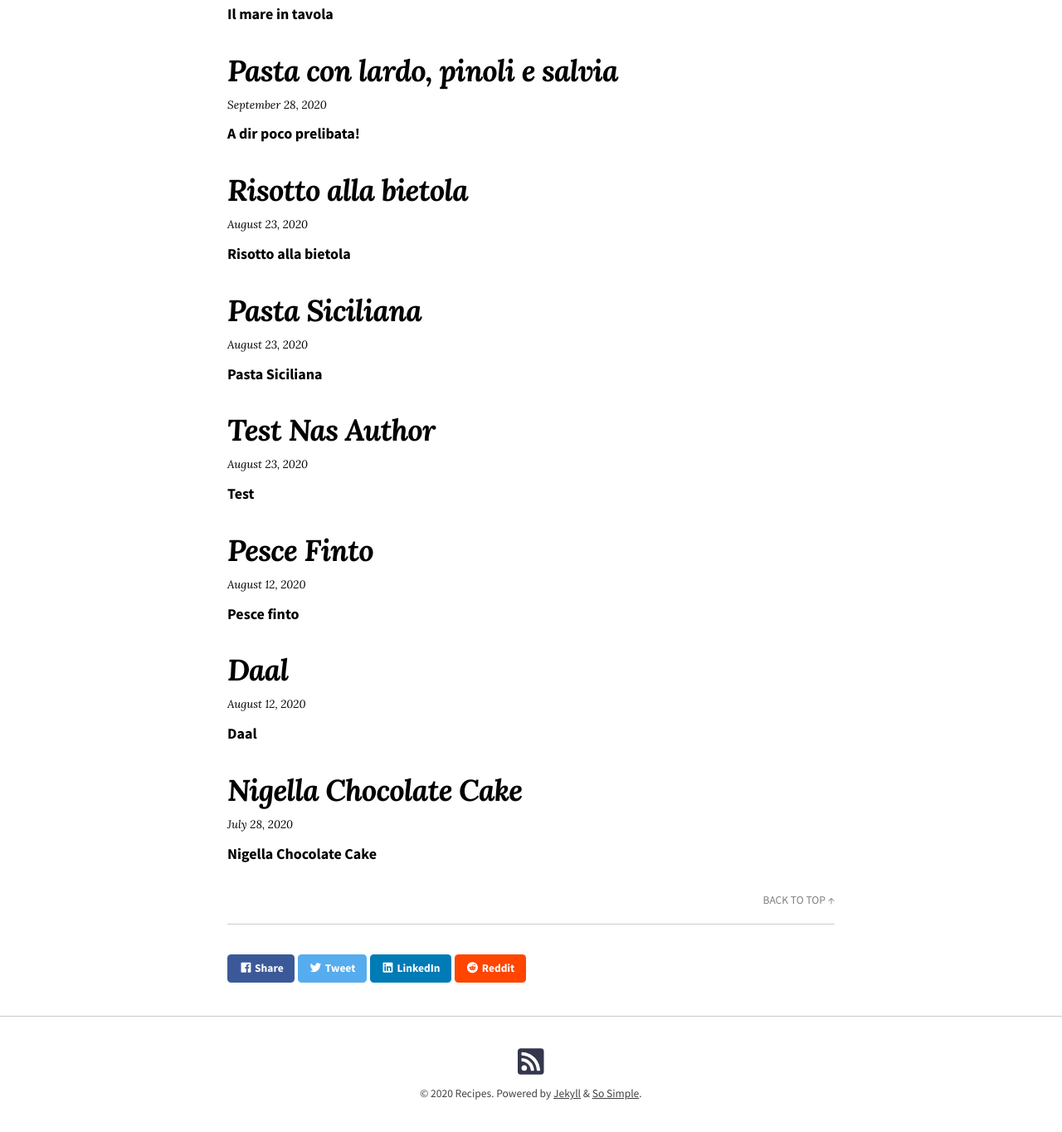
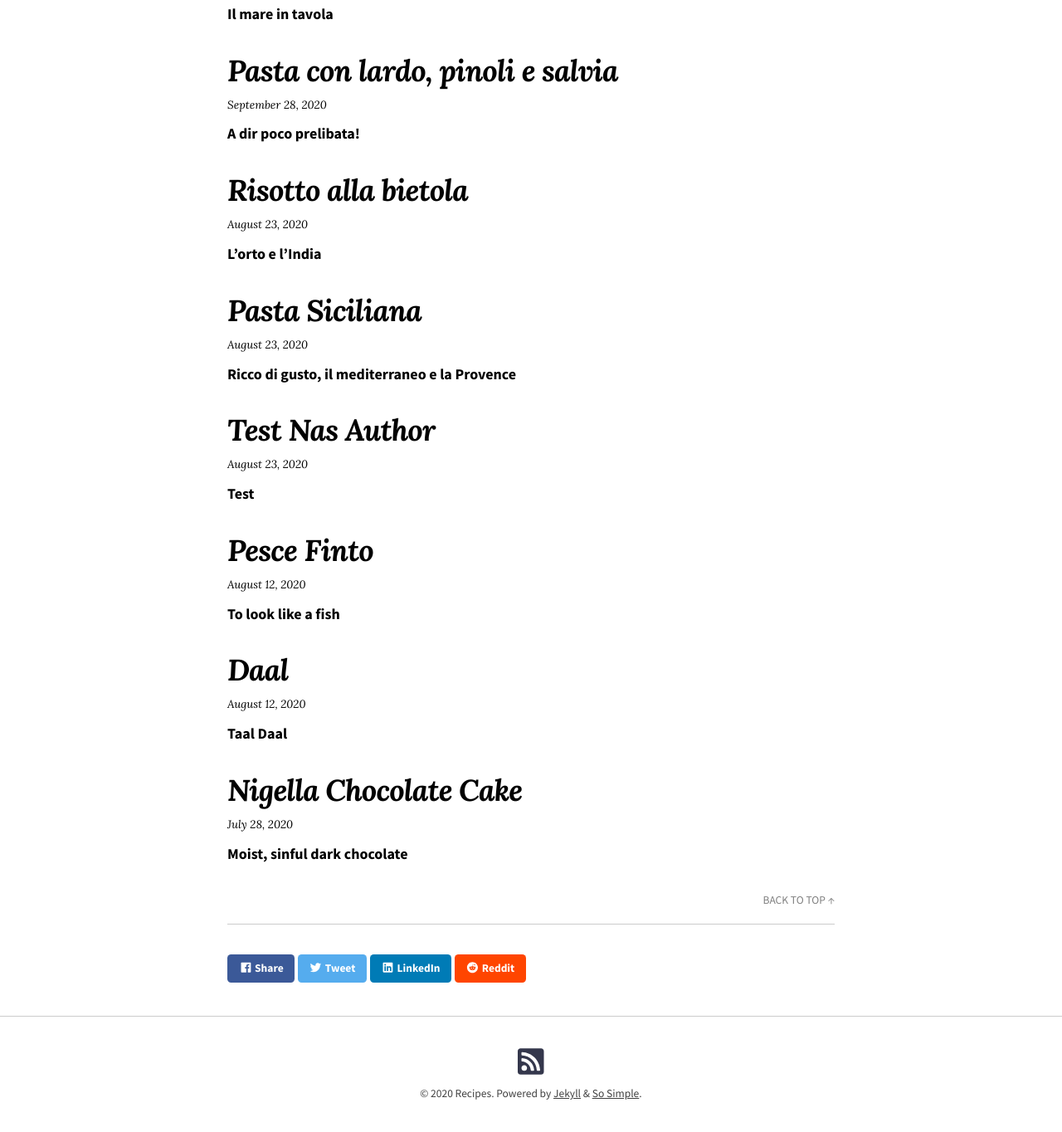
Before and after one commit to fraterenz/recipes, a Jekyll site: the page built from _posts/2020-07-28-nigella-choco-cake.md, in a window 1280 px wide and 1400 px high, scrolled down 3612 px. Shown: the top 1364 px of the window at 83% size. Built offline with Jekyll 4.4.1, drawn with Linux system fonts in a browser that asks for light colours; nearby versions of some CDN libraries; some of the changed text lies outside the part shown.

Commit message:
changed titles

```diff
--- a/_posts/2020-07-28-nigella-choco-cake.md
+++ b/_posts/2020-07-28-nigella-choco-cake.md
@@ -9,7 +9,7 @@ tags:
 image:
   path: /images/choco-cake.jpg
 ---
-# Nigella Chocolate Cake
+# Moist, sinful dark chocolate
 
 Extra moist chocolate cake using extra vergin oil and almond powder. Super light, from [nigella](https://www.nigella.com/recipes/chocolate-olive-oil-cake)
 
--- a/_posts/2020-08-12-daal.md
+++ b/_posts/2020-08-12-daal.md
@@ -8,7 +8,7 @@ tags:
   - favourite
 ---
 
-# Daal
+# Taal Daal
 
 Daal does not need any description, it's delicious and you know it!
 
--- a/_posts/2020-08-12-pesce-finto.md
+++ b/_posts/2020-08-12-pesce-finto.md
@@ -8,7 +8,7 @@ tags:
 image:
   path: /images/pesce-finto.jpg
 ---
-# Pesce finto
+# To look like a fish
 
 Il pesce finto spacca, è anche conosciuto come patatonno presso le tribù più arcaiche (aka Panki). Fai un figurone alle feste, è buono ma devi tenerlo in frigo per 3 ore almeno. Rischia di essere secco se non metti abbastanza olio, mayo. Attenzione: se metti troppi grassi (olio o mayo) diventa troppo grasso poi e non ö buono. La giusta consistenza dipende quindi anche dal tipo di patata che usi, che deve essere ferma credo.
 
--- a/_posts/2020-08-23-pasta-siciliana.md
+++ b/_posts/2020-08-23-pasta-siciliana.md
@@ -9,7 +9,7 @@ tags:
   - favourite
   - pasta
 ---
-# Pasta Siciliana
+# Ricco di gusto, il mediterraneo e la Provence
 
 La pasta siciliana si fa con le sarde e le uvette, risultando quindi agrodolce. Molto buona se le sarde sono fresche (e quindi non troppo forti).
 
--- a/_posts/2020-08-23-risotto-bietola.md
+++ b/_posts/2020-08-23-risotto-bietola.md
@@ -9,7 +9,7 @@ image:
   path: /images/risotto-fusion-bietole.jpg
 ---
 
-# Risotto alla bietola
+# L'orto e l'India
 
 Risotto alla bietola é una ricetta di Mamma ma che Nasrine ha riadattato, dando un tocco esotico niente male: ha aggiunto la curcuma e il fico.
 
```
Also changed, not shown: _posts/2020-09-28-lardo-pinoli-salvia.md (line endings or trailing spaces).
